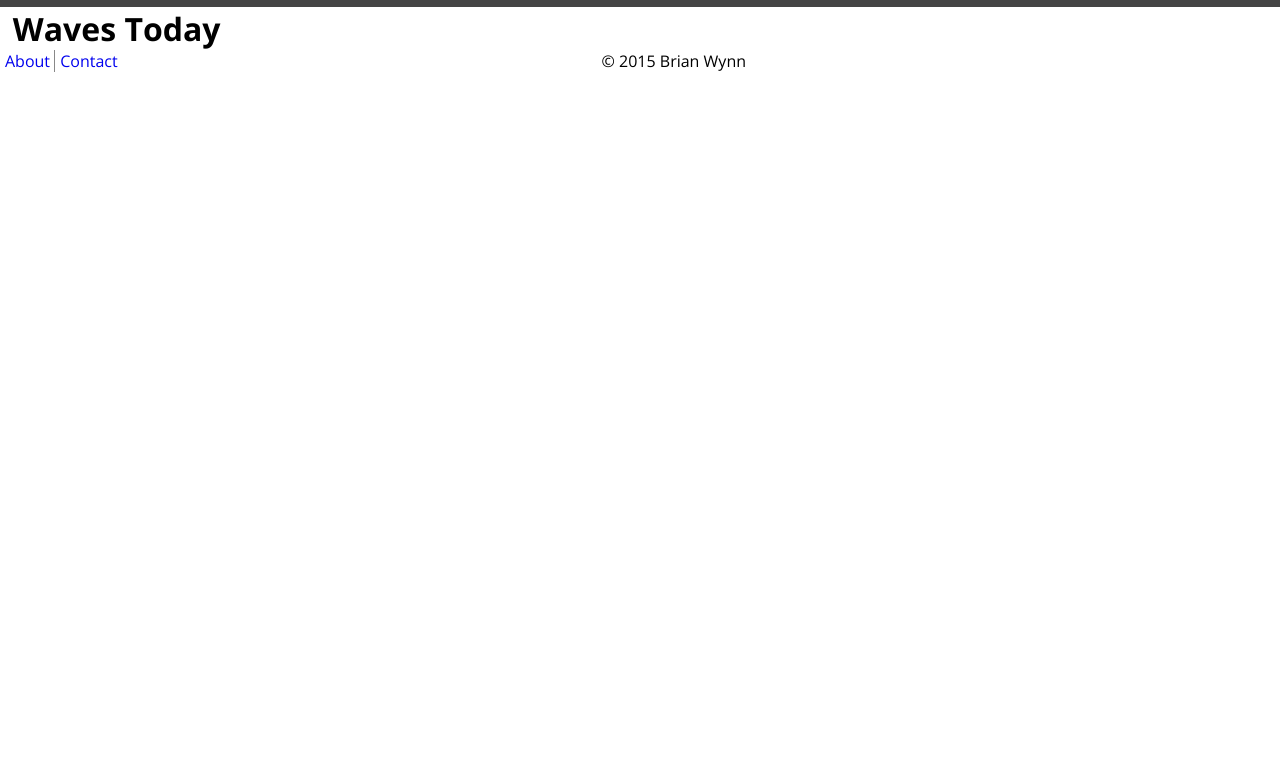
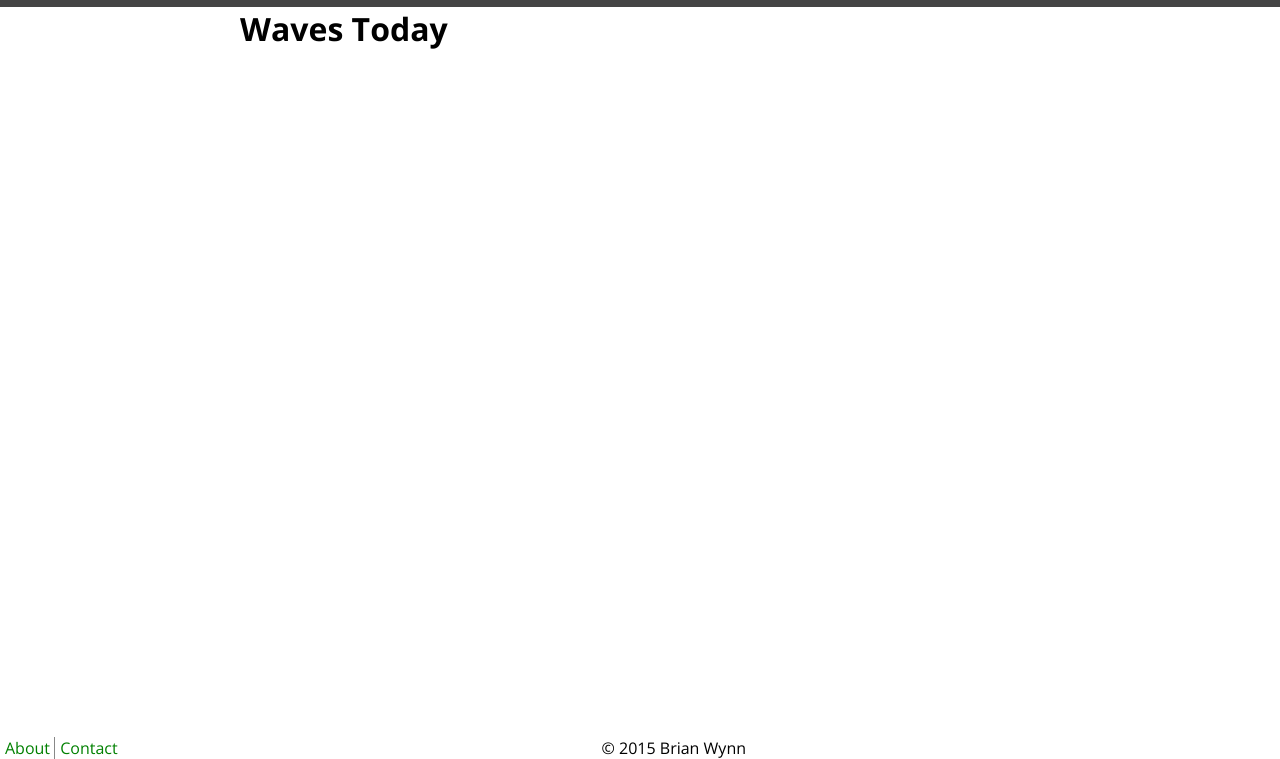
Before and after one commit to bwynn/waves_js, a plain HTML site: page index.html in a window 1280 px wide. Shown: the part 41-800 px from the top of the page. Drawn offline with nearby package versions, Linux system fonts and the light colour scheme; files whose address does not match are found by name.

Commit message:
Updated some footer styles and changed anchor tag colors.

```diff
--- a/css/style.css
+++ b/css/style.css
@@ -19,6 +19,7 @@ li {
 
 a {
   text-decoration: none;
+  color: green;
 }
 
 #nav ul {
@@ -35,6 +36,8 @@ a {
 
 #bodyWrap {
   padding: 0 0.8em;
+  max-width: 800px;
+  margin: 0 auto;
 }
 
 form {
@@ -157,6 +160,11 @@ article {
 }
 
 /* ============= Footer ============== */
+footer {
+  width: 100%;
+  position: absolute;
+  bottom: 0;
+}
 footer nav {
   float: left;
   width: 47%;
```
Also changed, not shown: assets/best-conditions.html (+1 -1 lines).
